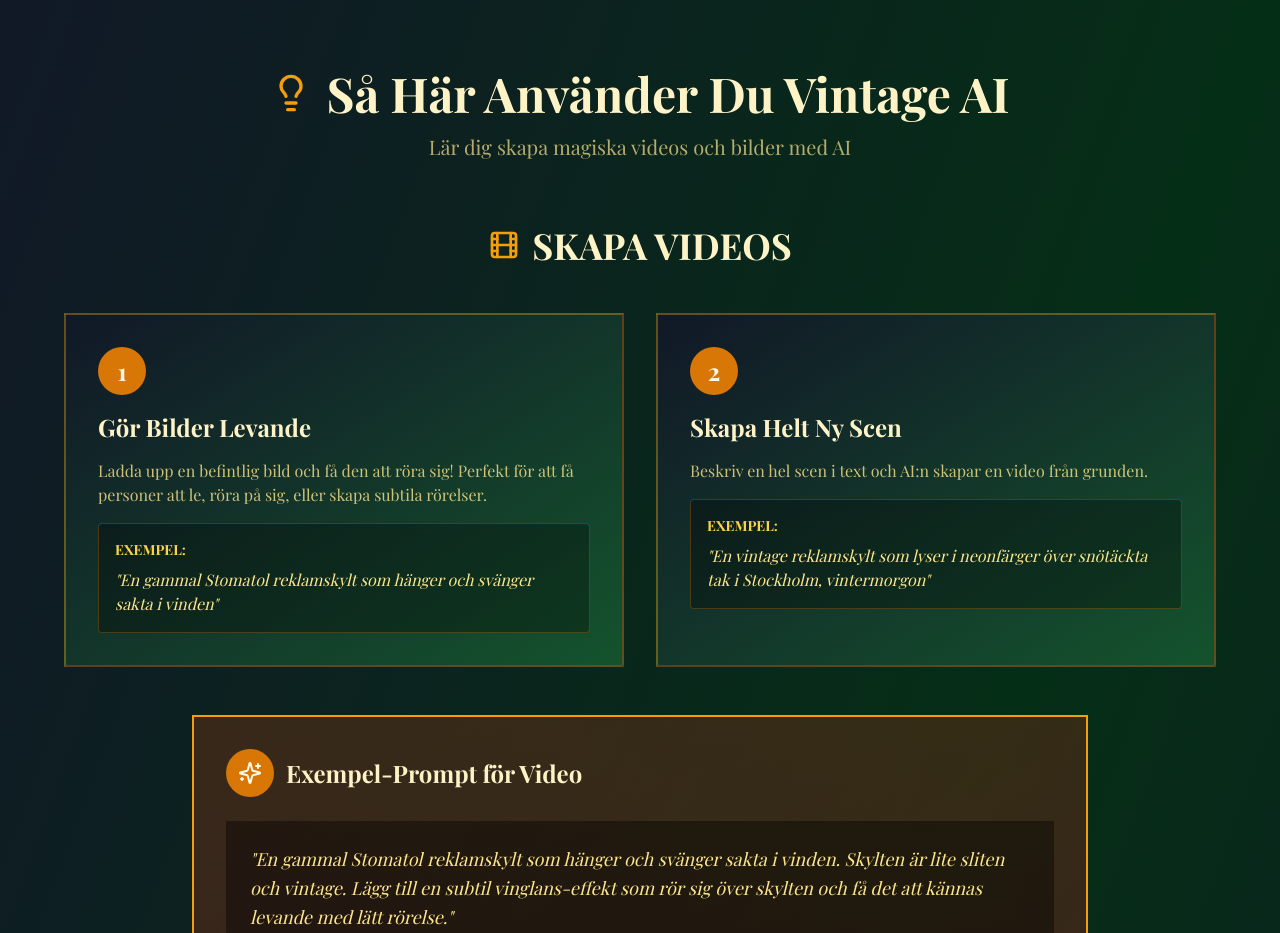
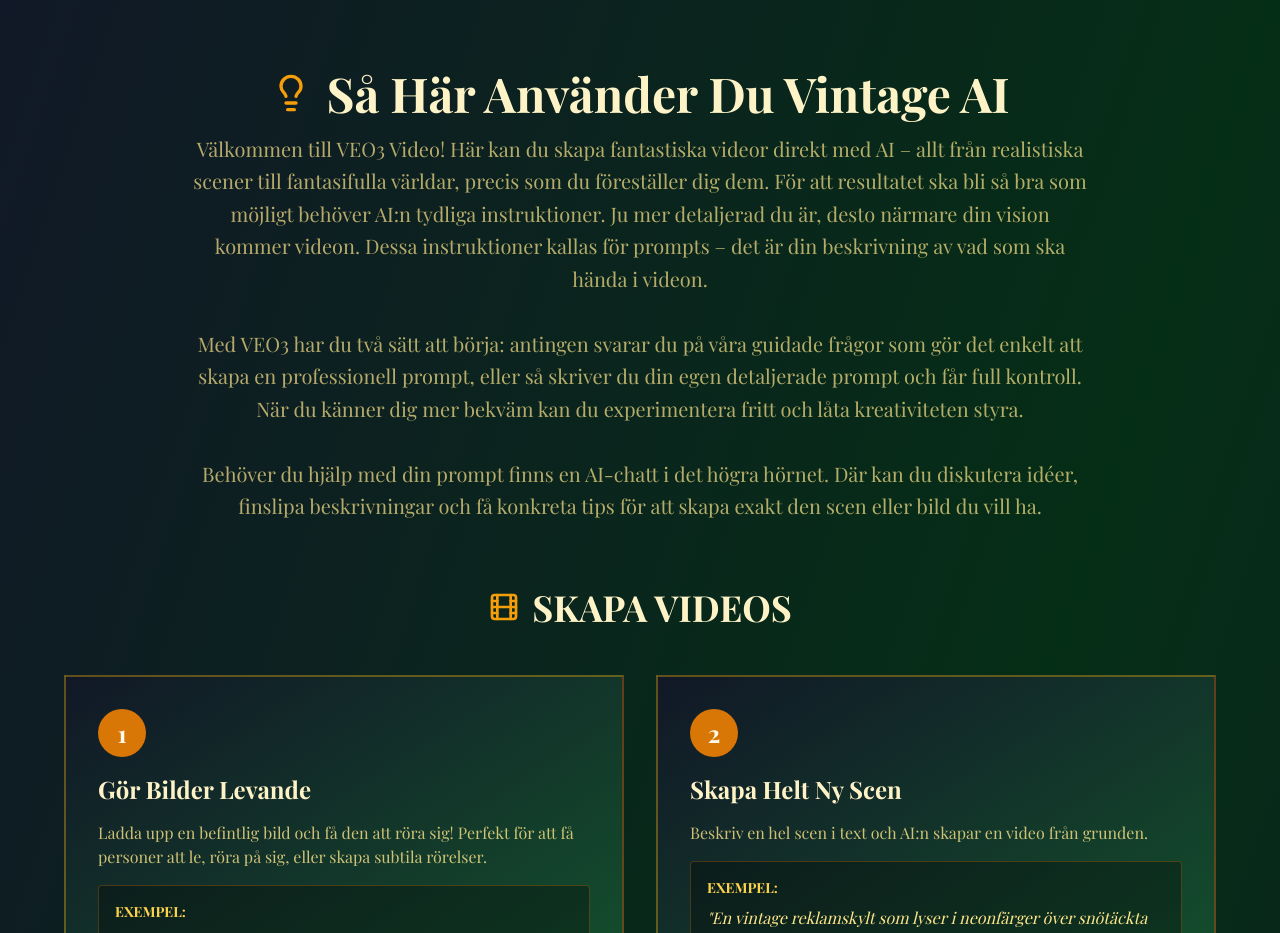
Before and after one commit to phvd4gxd85-tech/time-lens-studio, a React (Vite) app: page / in a window 1280 px wide. Shown: the part 4840-5773 px from the top of the page. Built offline with nearby package versions, Linux system fonts and the light colour scheme; the HTML template or start-up script is replaced by a standard one.

Commit message:
Update welcome text

```diff
--- a/src/pages/Home.tsx
+++ b/src/pages/Home.tsx
@@ -661,10 +661,19 @@ const Home = () => {
               {language === 'sv' ? 'Så Här Använder Du Vintage AI' : 'How to Use Vintage AI'}
             </h2>
           </div>
-          <p className="text-center text-amber-200/70 mb-16 text-xl">
+          <p className="text-center text-amber-200/70 mb-16 text-xl max-w-4xl mx-auto leading-relaxed">
             {language === 'sv'
-              ? 'Lär dig skapa magiska videos och bilder med AI'
-              : 'Learn to create magical videos and images with AI'}
+              ? (
+                <>
+                  Välkommen till VEO3 Video! Här kan du skapa fantastiska videor direkt med AI – allt från realistiska scener till fantasifulla världar, precis som du föreställer dig dem. För att resultatet ska bli så bra som möjligt behöver AI:n tydliga instruktioner. Ju mer detaljerad du är, desto närmare din vision kommer videon. Dessa instruktioner kallas för prompts – det är din beskrivning av vad som ska hända i videon.
+                  <br/><br/>
+                  Med VEO3 har du två sätt att börja: antingen svarar du på våra guidade frågor som gör det enkelt att skapa en professionell prompt, eller så skriver du din egen detaljerade prompt och får full kontroll. När du känner dig mer bekväm kan du experimentera fritt och låta kreativiteten styra.
+                  <br/><br/>
+                  Behöver du hjälp med din prompt finns en AI-chatt i det högra hörnet. Där kan du diskutera idéer, finslipa beskrivningar och få konkreta tips för att skapa exakt den scen eller bild du vill ha.
+                </>
+              )
+              : 'Learn to create magical videos and images with AI'
+            }
           </p>
 
 
```
